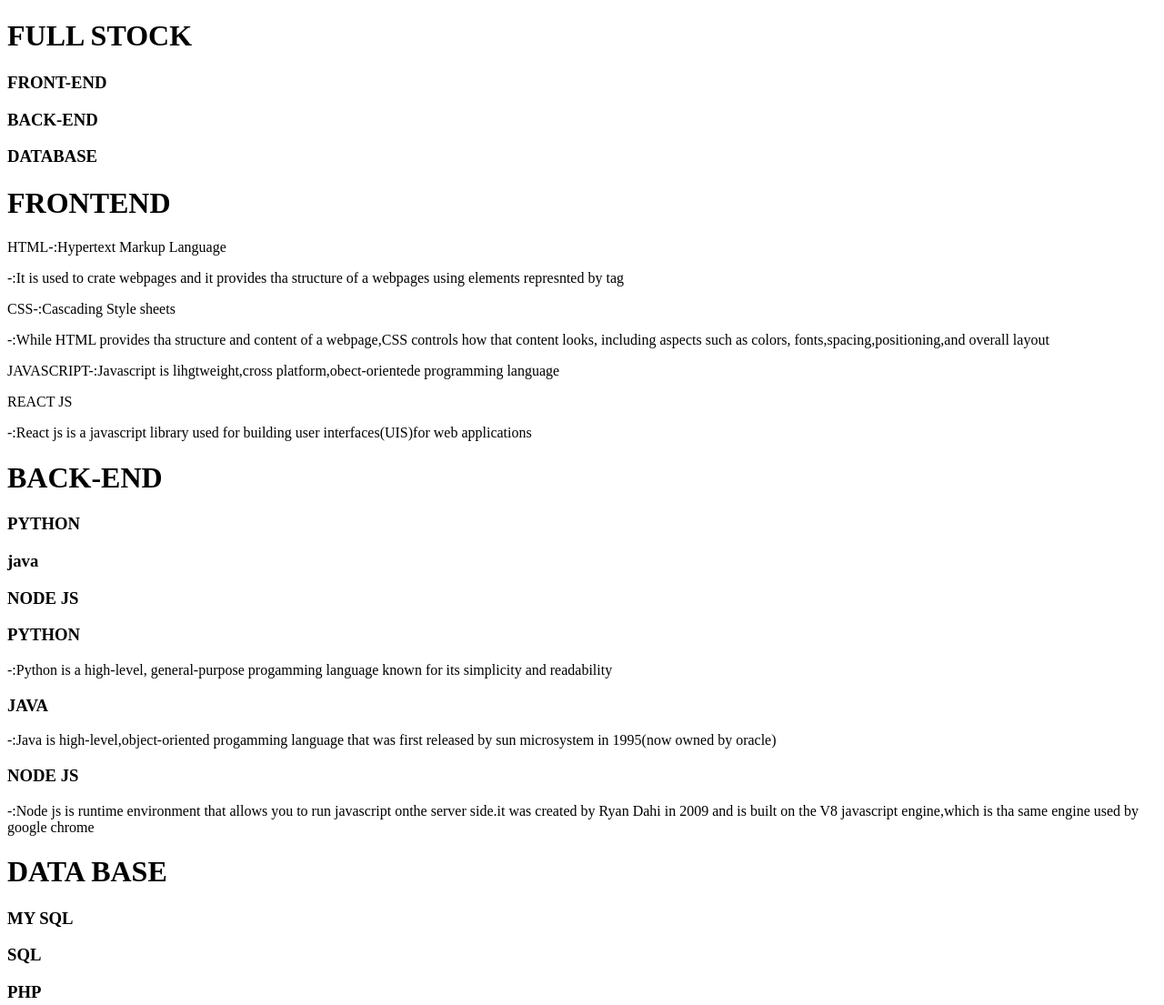
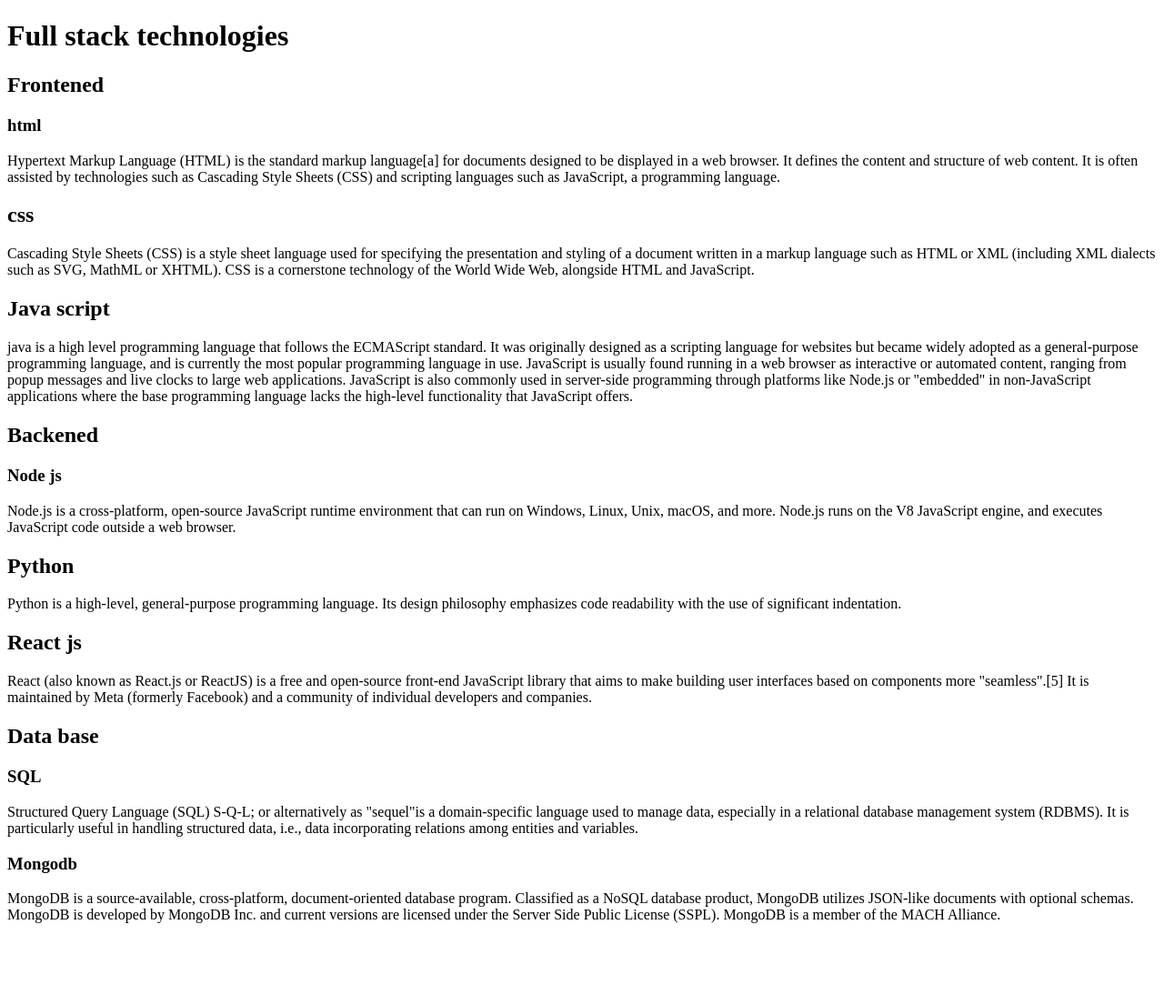
Before and after one commit to vemurikarthi/day1.html, a plain HTML site: page index.html in a window 1280 px wide. Shown: the whole page at 91% size. After the commit the page ends 1031 px from the top, so only its background shows below. Drawn offline with Linux system fonts and the light colour scheme.

Commit message:
Add files via upload

```diff
--- a/index.html
+++ b/index.html
@@ -1,39 +1,29 @@
 <!DOCTYPE html>
-<html>
-<head>
-<title>Day 1</title>
-<h1>FULL STOCK</h1>
-<h3>FRONT-END</h3>
-<h3>BACK-END</h3>
-<h3>DATABASE</h3>
-</head>
-<body>
-<h1>FRONTEND</h1>
-<P>HTML-:Hypertext Markup Language</p>
-<p>-:It is used to crate webpages and it provides tha structure of a webpages using elements represnted by tag</p>
-<p>CSS-:Cascading Style sheets</p>
-<p>-:While HTML provides tha structure and content of a webpage,CSS controls how that content looks, including aspects such as colors, fonts,spacing,positioning,and overall layout</p>
-<p>JAVASCRIPT-:Javascript is lihgtweight,cross platform,obect-orientede programming language</p>
-<p>REACT JS</p>
-<p>-:React js is a javascript library used for building user interfaces(UIS)for web applications</p>
-</body>
-<head>
-<h1>BACK-END</h1>
-<h3>PYTHON</h3>
-<h3>java</h3>
-<h3>NODE JS</h3>
-</head>
-<Body>
-<h3>PYTHON</h3>
-<p>-:Python is a high-level, general-purpose progamming language known for its simplicity and readability</p>
-<h3>JAVA</h3>
-<p>-:Java is high-level,object-oriented progamming language that was first released by sun microsystem in 1995(now owned by oracle)</p>
-<h3>NODE JS</h3>
-<p>-:Node js is runtime environment that allows you to run javascript onthe server side.it was created by Ryan Dahi in 2009 and is built on the V8 javascript engine,which is tha same engine used by google chrome</p>
-</body>
-<heade>
-<h1>DATA BASE</h1>
-<h3>MY SQL</h3>
+
+<html lang="en"><head><meta http-equiv="Content-Type" content="text/html; charset=UTF-8">
+
+    <title>Frontened technologies</title>
+    </head><body><h1>Full stack technologies</h1>
+    <h2>Frontened</h2>
+    <h3>html</h3>
+    <p>Hypertext Markup Language (HTML) is the standard markup language[a] for documents designed to be displayed in a web browser. It defines the content and structure of web content. It is often assisted by technologies such as Cascading Style Sheets (CSS) and scripting languages such as JavaScript, a programming language.</p>
+<h2>css</h2>
+<p>Cascading Style Sheets (CSS) is a style sheet language used for specifying the presentation and styling of a document written in a markup language such as HTML or XML (including XML dialects such as SVG, MathML or XHTML). CSS is a cornerstone technology of the World Wide Web, alongside HTML and JavaScript.</p>
+<h2>Java script</h2>
+<p>java is a high level programming language that follows the ECMAScript standard. It was originally designed as a scripting language for websites but became widely adopted as a general-purpose programming language, and is currently the most popular programming language in use. JavaScript is usually found running in a web browser as interactive or automated content, ranging from popup messages and live clocks to large web applications. JavaScript is also commonly used in server-side programming through platforms like Node.js or "embedded" in non-JavaScript applications where the base programming language lacks the high-level functionality that JavaScript offers.</p>
+<h2>Backened</h2>
+<h3>Node js</h3>
+<p>Node.js is a cross-platform, open-source JavaScript runtime environment that can run on Windows, Linux, Unix, macOS, and more. Node.js runs on the V8 JavaScript engine, and executes JavaScript code outside a web browser.</p>
+<h2>Python</h2>
+<p>Python is a high-level, general-purpose programming language. Its design philosophy emphasizes code readability with the use of significant indentation.</p>
+<h2>React js</h2>
+<p>React (also known as React.js or ReactJS) is a free and open-source front-end JavaScript library that aims to make building user interfaces based on components more "seamless".[5] It is maintained by Meta (formerly Facebook) and a community of individual developers and companies. </p>
+<h2>Data base</h2>
 <h3>SQL</h3>
-<h3>PHP</h3>
-</head>
+<p>Structured Query Language (SQL)  S-Q-L; or alternatively as "sequel"is a domain-specific language used to manage data, especially in a relational database management system (RDBMS). It is particularly useful in handling structured data, i.e., data incorporating relations among entities and variables.  </p>
+<h3>Mongodb</h3>
+<p>MongoDB is a source-available, cross-platform, document-oriented database program. Classified as a NoSQL database product, MongoDB utilizes JSON-like documents with optional schemas. MongoDB is developed by MongoDB Inc. and current versions are licensed under the Server Side Public License (SSPL). MongoDB is a member of the MACH Alliance.</p>
+
+
+
+</body></html>
```
